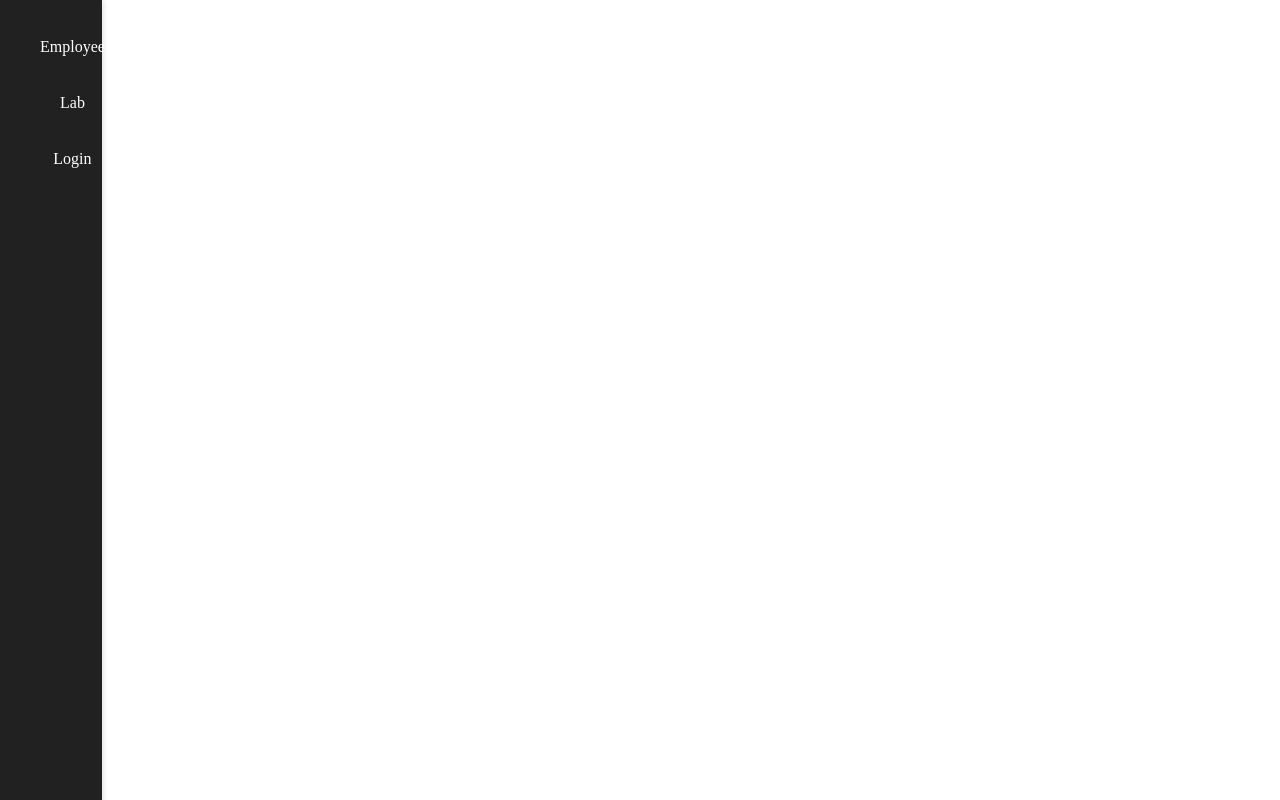
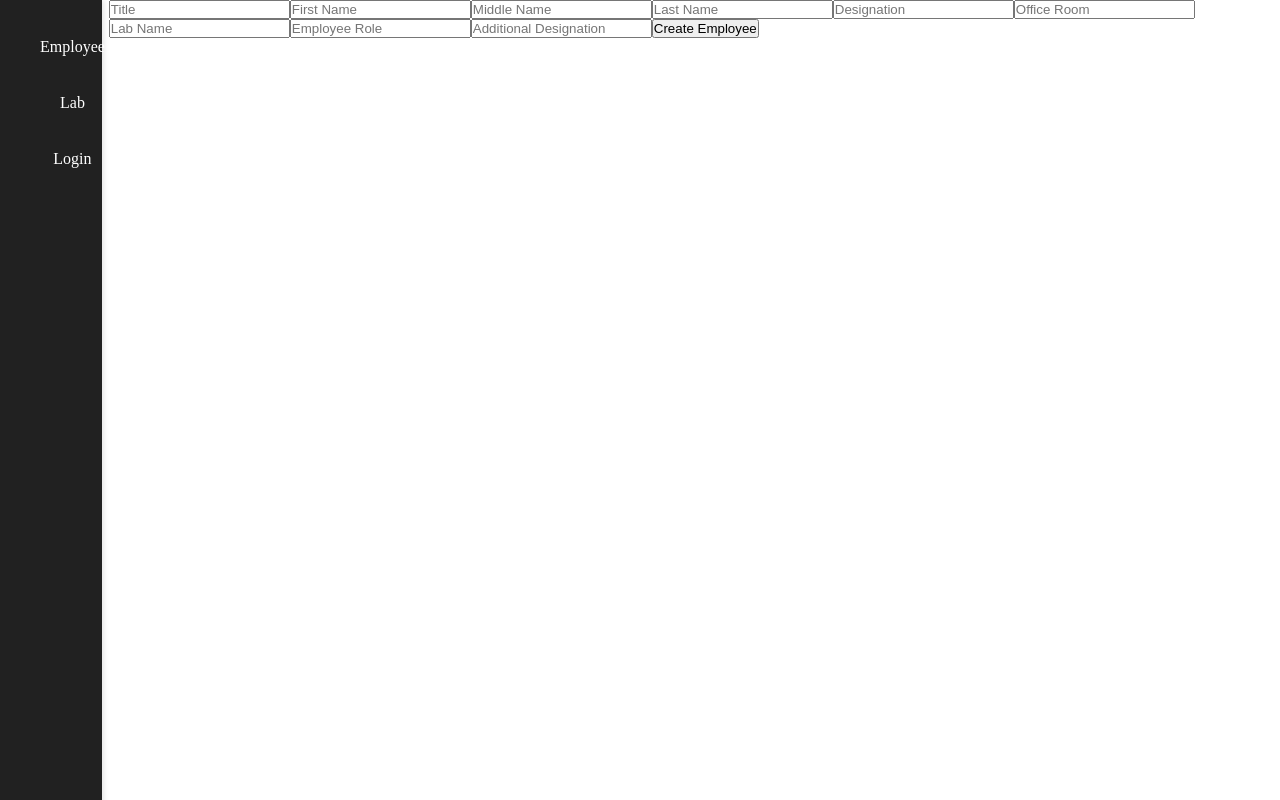
Before and after one commit to Aabhi-k/drdo-frontend, a React (Create React App) app: page /employee/create in a window 1280 px wide. Built offline with nearby package versions, Linux system fonts and the light colour scheme.

Commit message:
creating emp

```diff
--- a/src/App.js
+++ b/src/App.js
@@ -17,7 +17,7 @@ function App() {
                       <Route path="/employee" element = {<EmployeeList />} />
                       <Route path="/lab" element={<LabList />} />
                       <Route path='/empdes' element={<EmployeeDesignation/>} />
-                      <Route path = "/employee/create" element= {CreateEmpList}/>
+                      <Route path = "/employee/create" element= {<CreateEmpList />}/>
                   </Routes>
               </div>
           </div>
--- a/src/components/EmployeeData/EmpMaster/CreateEmpList.jsx
+++ b/src/components/EmployeeData/EmpMaster/CreateEmpList.jsx
@@ -1,7 +1,41 @@
-import React from "react";
+import React, { useState } from "react";
 
 const CreateEmpList = () => {
+    const [newEmployeeData, setNewEmployeeData] = useState({
+        empTitle: '',
+        empFirstName: '',
+        empMiddleName: '',
+        empLastName: '',
+        empDesignId: '',
+        officeRoomNo: '',
+        labId: '',
+        empRoleId: '',
+        addlDesign: '',
+    });
 
+    const handleCreateEmployee = (e) => {
+        e.preventDefault();
+        console.log(newEmployeeData);
+    }
+
+    return (
+
+        <form onSubmit={handleCreateEmployee} className="create-emp">
+            <input type="text" placeholder="Title" value={newEmployeeData.empTitle}
+                onChange={(e) => setNewEmployeeData({ ...newEmployeeData, empTitle: e.target.value })} />
+
+            <input type="text" placeholder="First Name " onChange={(e) => setNewEmployeeData({ ...newEmployeeData, empFirstName: e.target.value })}  />
+            <input type="text" placeholder="Middle Name" onChange={(e) => setNewEmployeeData({ ...newEmployeeData, empMiddleName: e.target.value })}  />
+            <input type="text" placeholder="Last Name" onChange={(e) => setNewEmployeeData({ ...newEmployeeData, empLastName: e.target.value })}  />
+            <input type="text" placeholder="Designation" onChange={(e) => setNewEmployeeData({ ...newEmployeeData, empDesignId: e.target.value })}  />
+            <input type="text" placeholder="Office Room" onChange={(e) => setNewEmployeeData({ ...newEmployeeData, officeRoomNo: e.target.value })}  />
+            <input type="text" placeholder="Lab Name" onChange={(e) => setNewEmployeeData({ ...newEmployeeData, labId: e.target.value })}  />
+            <input type="text" placeholder="Employee Role" onChange={(e) => setNewEmployeeData({ ...newEmployeeData, addlDesign: e.target.value })}  />
+            <input type="text" placeholder="Additional Designation" onChange={(e) => setNewEmployeeData({ ...newEmployeeData, empRoleId: e.target.value })}  />
+
+            <button className="submit-btn" type="submit"> Create Employee</button>
+        </form>
+    );
 
 }
 
```
